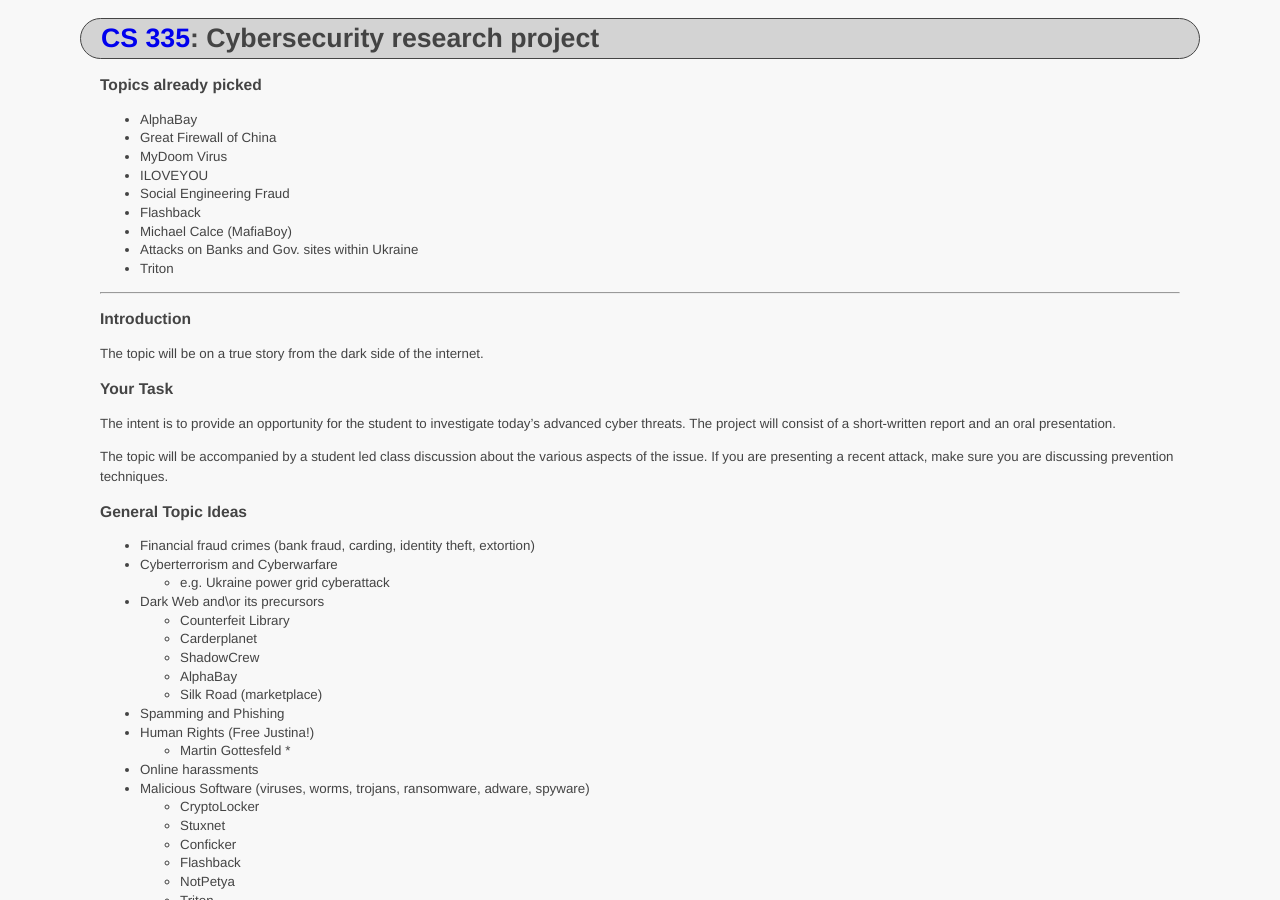
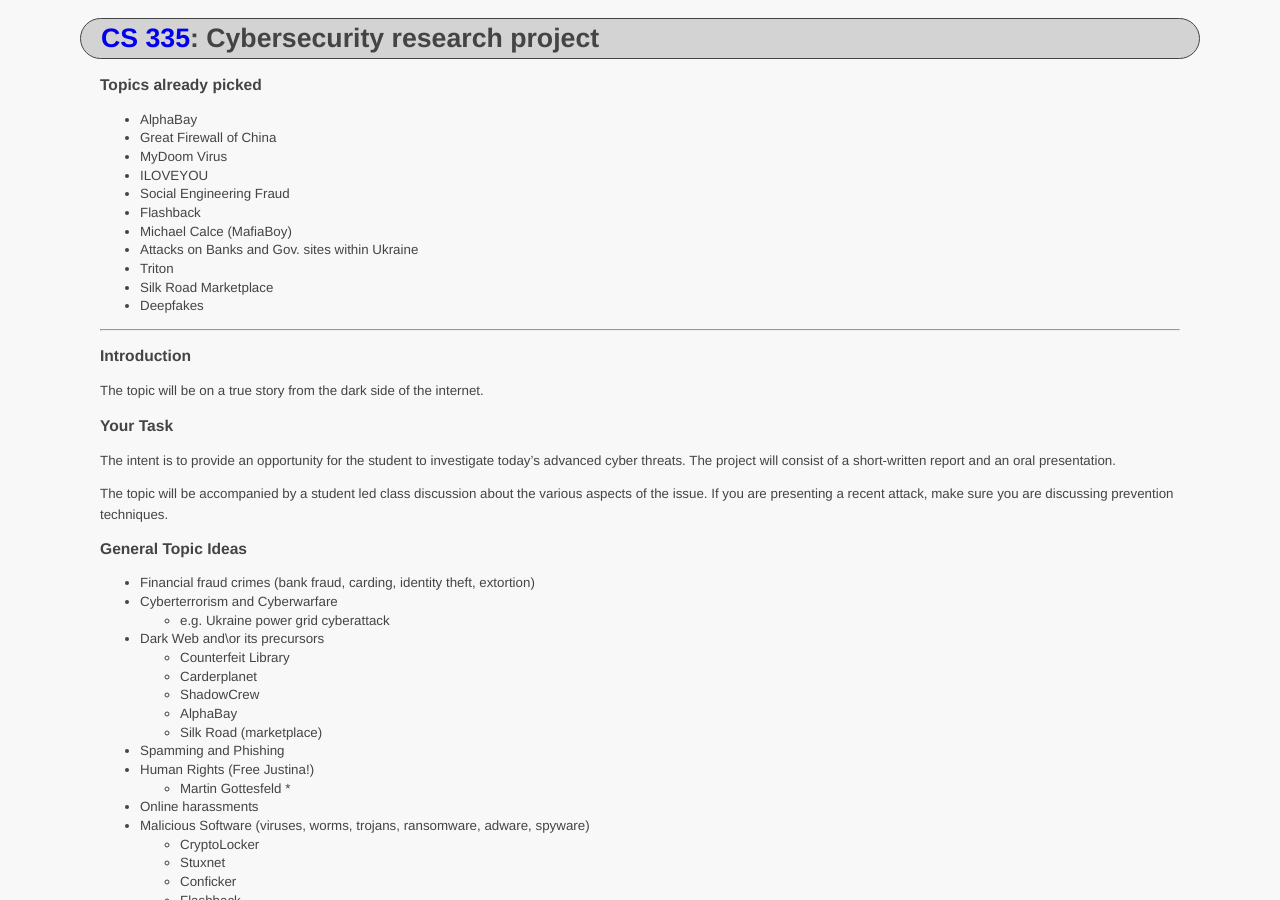
Before and after one commit to ycpcs/cs335-spring2023, a Jekyll site: the page built from assignments/cybercrime.md, in a window 1280 px wide and 900 px high. Built offline with Jekyll 4.4.1, drawn with Linux system fonts in a browser that asks for light colours.

Commit message:
add topics

```diff
--- a/assignments/cybercrime.md
+++ b/assignments/cybercrime.md
@@ -14,6 +14,9 @@ title: "Cybersecurity research project"
 - Michael Calce (MafiaBoy)
 - Attacks on Banks and Gov. sites within Ukraine
 - Triton
+- Silk Road Marketplace
+- Deepfakes
+
 
 ---------
 
```
